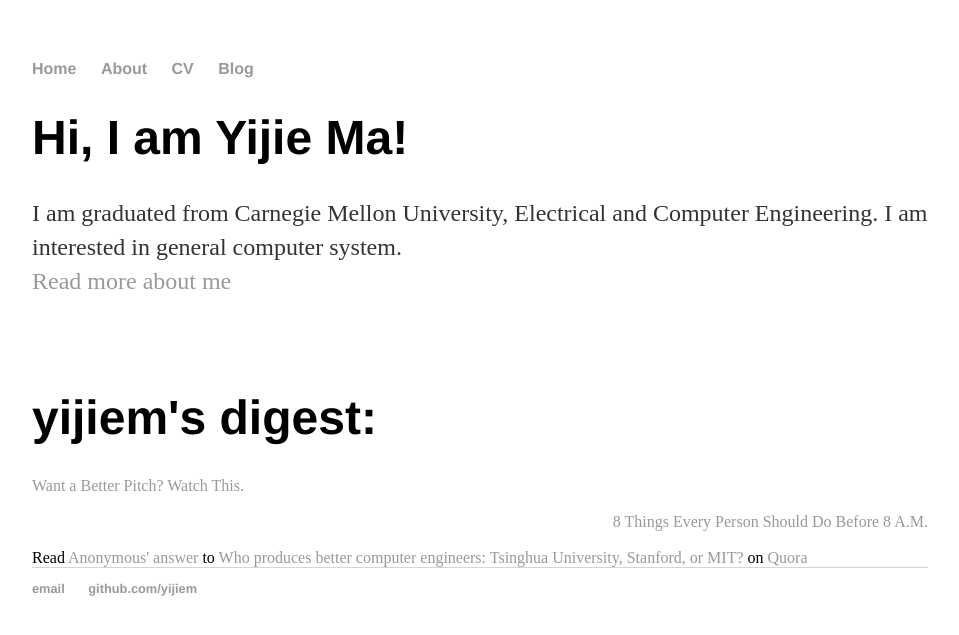
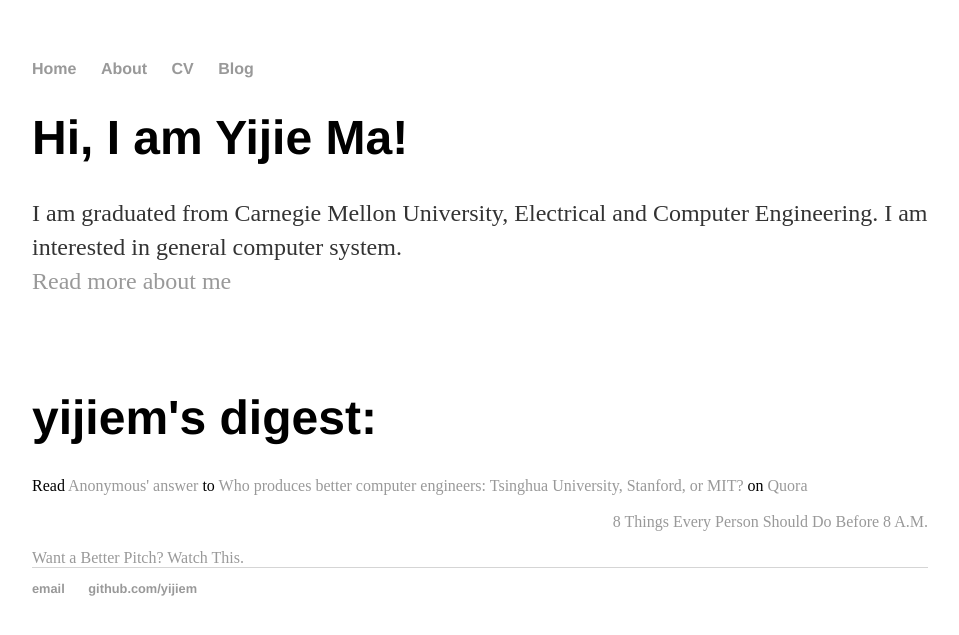
Before and after one commit to yijiem/yijiem.github.io, a Jekyll site: the page built from index.html, in a window 1280 px wide. Shown: the top 635 px of the page, without its empty margins (160-1119 px from the left). Built offline with Jekyll 4.4.1, drawn with Linux system fonts in a browser that asks for light colours; a script that is not in the unit is left out.

Commit message:
list in reverse order

```diff
--- a/index.html
+++ b/index.html
@@ -8,12 +8,12 @@ title: yijiem's personal website
   <br><a href="/about">Read more about me</a></p>
   <br><br><h1> yijiem's digest:</h1>
   <div align="left">
-    <script async src="https://static.medium.com/embed.js"></script><a class="m-story" data-collapsed="true" href="https://medium.com/firm-narrative/want-a-better-pitch-watch-this-328b95c2fd0b">Want a Better Pitch? Watch This.</a>
+    <span class="quora-content-embed" data-name="Who-produces-better-computer-engineers-Tsinghua-University-Stanford-or-MIT/answers/4080871">Read <a data-width="559" data-height="250" class="quora-content-link" href="http://www.quora.com/Who-produces-better-computer-engineers-Tsinghua-University-Stanford-or-MIT/answers/4080871" data-embed="eevzhvb" data-type="answer" data-id="4080871" data-key="3aa85b80341b61b64bc5137a9921fd67" load-full-answer=False>Anonymous&#039; <a href="/Who-produces-better-computer-engineers-Tsinghua-University-Stanford-or-MIT#ans4080871">answer</a> to <a href="/Who-produces-better-computer-engineers-Tsinghua-University-Stanford-or-MIT" ref="canonical">Who produces better computer engineers: Tsinghua University, Stanford, or MIT?</a></a> on <a href="http://www.quora.com">Quora</a><script type="text/javascript" src="http://www.quora.com/widgets/content"></script></span>
   </div><br>
   <div align="right">
     <script async src="https://static.medium.com/embed.js"></script><a class="m-story" data-collapsed="true" href="https://medium.com/@benjaminhardy/8-things-every-person-should-do-before-8-a-m-cc0233e15c8d">8 Things Every Person Should Do Before 8 A.M.</a>
   </div><br>
   <div align="left">
-  <span class="quora-content-embed" data-name="Who-produces-better-computer-engineers-Tsinghua-University-Stanford-or-MIT/answers/4080871">Read <a data-width="559" data-height="250" class="quora-content-link" href="http://www.quora.com/Who-produces-better-computer-engineers-Tsinghua-University-Stanford-or-MIT/answers/4080871" data-embed="eevzhvb" data-type="answer" data-id="4080871" data-key="3aa85b80341b61b64bc5137a9921fd67" load-full-answer=False>Anonymous&#039; <a href="/Who-produces-better-computer-engineers-Tsinghua-University-Stanford-or-MIT#ans4080871">answer</a> to <a href="/Who-produces-better-computer-engineers-Tsinghua-University-Stanford-or-MIT" ref="canonical">Who produces better computer engineers: Tsinghua University, Stanford, or MIT?</a></a> on <a href="http://www.quora.com">Quora</a><script type="text/javascript" src="http://www.quora.com/widgets/content"></script></span>
+    <script async src="https://static.medium.com/embed.js"></script><a class="m-story" data-collapsed="true" href="https://medium.com/firm-narrative/want-a-better-pitch-watch-this-328b95c2fd0b">Want a Better Pitch? Watch This.</a>
   </div>
 </div><!-- /.blurb -->
```
